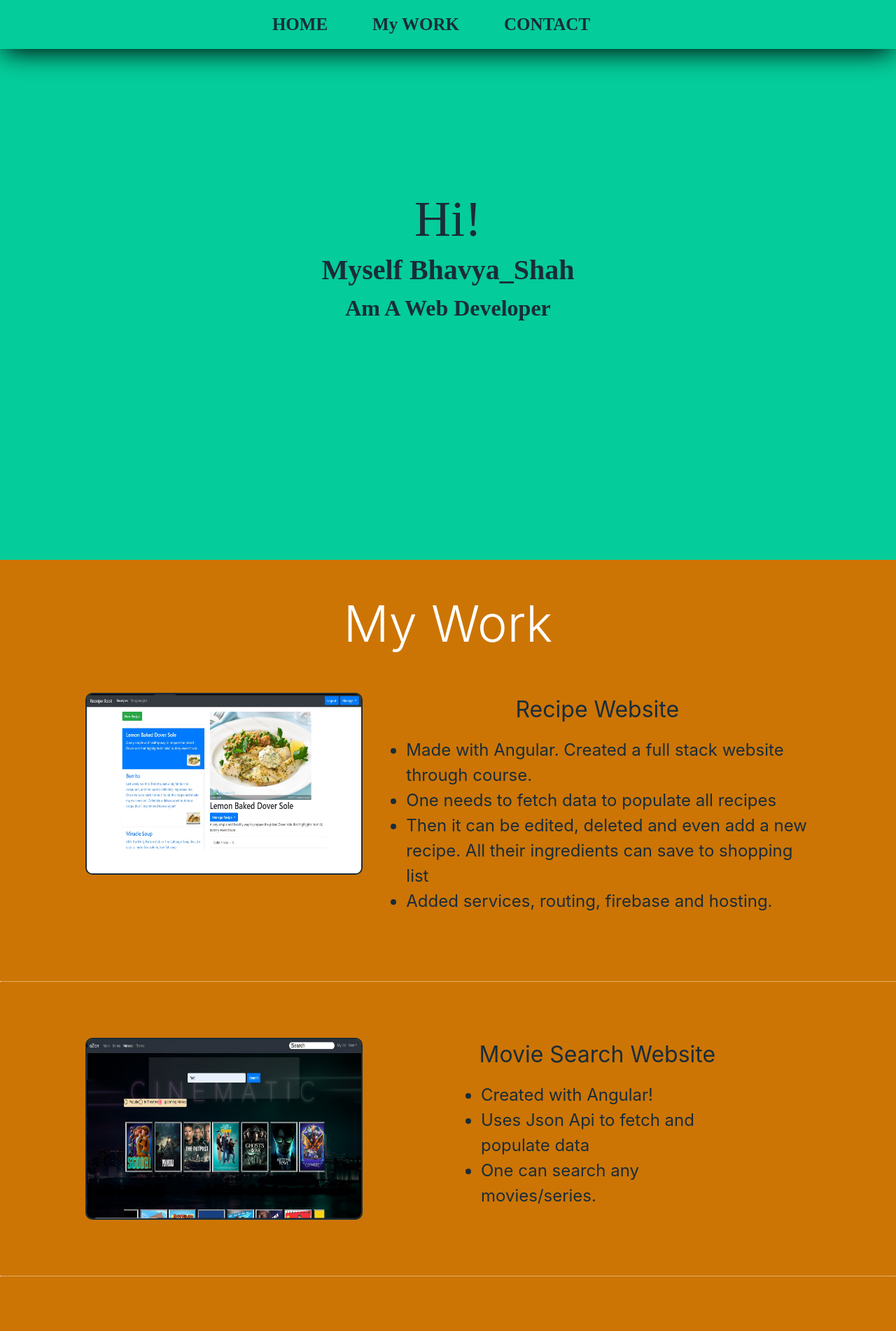
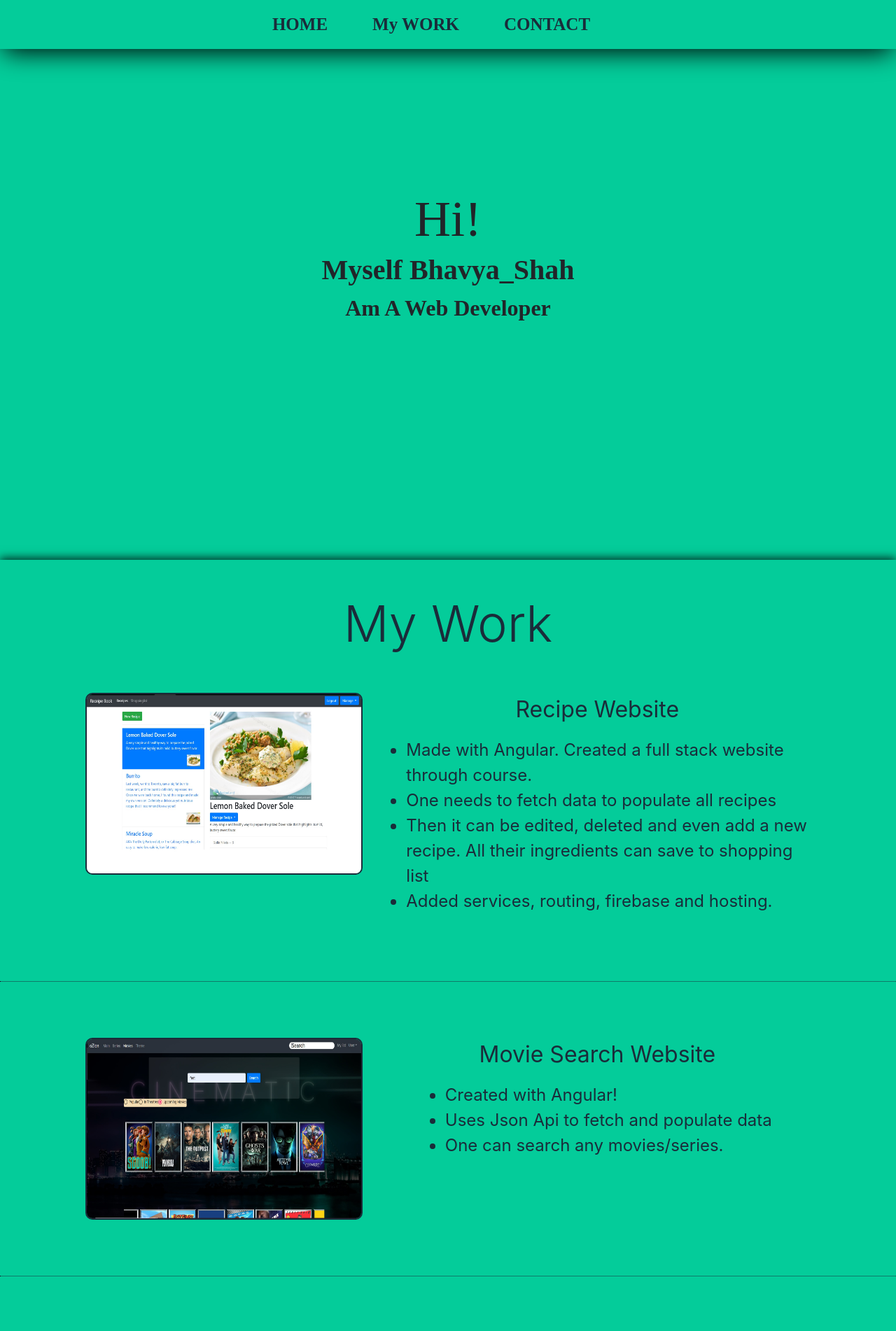
Before and after one commit to 13bhavya/duplicate-safe, a PHP site: page /index.html in a window 1280 px wide. Shown: the top 1902 px of the page at 70% size. Run offline with PHP 8.4, Linux system fonts and the light colour scheme; some libraries are stand-ins or nearby versions; some web fonts are replaced.

Commit message:
change of color and little modifications

```diff
--- a/index.html
+++ b/index.html
@@ -83,7 +83,7 @@
                         </a>
                     </section>
                 </div>
-                <div class="offset-lg-1 col-lg-4 offset-md-3 col-md-6 col-12">
+                <div class="offset-lg-0 col-lg-6 offset-md-2 col-md-8 col-12">
                     <section class="right-box">
                         <div class="content">
                             <a target="_blank" href="https://github.com/13bhavya/Movie-Website" class="title-box">Movie
@@ -125,10 +125,10 @@
                         </a>
                     </section>
                 </div>
-                <div class="offset-lg-1 col-lg-4 offset-md-3 col-md-6 col-12">
+                <div class="offset-lg-0 col-lg-6 offset-md-2 col-md-8 col-12">
                     <section class="right-box">
                         <div class="content">
-                            <a class="title-box">Tic Tac Toe game</a>
+                            <a class="title-box">Tic Tac Toe game</a><br>
                             <ul class="list-vertical mt-3">
                                 <li>Made with again React</li>
                                 <li>Yet another simple logic coding.</li>
@@ -160,7 +160,7 @@
                             <li>Bootstrap</li>
                             <li>Angular</li>
                             <li>Javascript</li>
-                            <li>jQuery</li>
+                            <li>Php</li>
                         </ul>
                     </div>
                     <div class="offset-lg-1 col-lg-4 offset-0 col-6">
--- a/style.css
+++ b/style.css
@@ -1,5 +1,8 @@
 :root {
     --nav-font: 25px;
+    --title-font: 2rem;
+    --title-two-font: 2.5rem;
+    --vertical-font: 1.5rem;
     background-color: black;
 }
 
@@ -159,7 +163,6 @@ a {
 }
 
 .title {
-    color: rgba(26, 44, 58);
     position: fixed;
     font-weight: 100;
     font-weight: bold;
@@ -216,7 +219,7 @@ a {
     left: 0;
     bottom: 0;
     height: 2px;
-    background-color: bisque;
+    background-color: grey;
     transition: width 0.6s ease;
 }
 
@@ -248,11 +251,12 @@ a {
     position: relative;
     min-height: 100vh;
     min-width: 100vw;
-    color: white;
+    color: rgb(26, 44, 58);
+    box-shadow: 0px -3px 12px 0px rgba(0, 0, 0, 0.75);
     background-position: center center;
     background-size: cover;
     background-attachment: fixed;
-    background-color: rgb(204, 117, 4);
+    background-color: rgb(4, 204, 154);
 }
 
 .left-box {
@@ -280,14 +284,15 @@ a {
 
 .title-box {
     position: relative;
-    color: rgba(26, 44, 58);
-    font-size: 2rem;
+    color: rgb(26, 44, 58);
+    padding-bottom: 5px;
+    font-size: var(--title-font);
     cursor: pointer;
     text-decoration: none !important;
 }
 
 .title-box:hover {
-    color: bisque;
+    color: grey;
     width: 100%;
 }
 
@@ -297,10 +302,9 @@ a {
     position: absolute;
     width: 0;
     left: 0;
-    bottom: -5%;
+    bottom: 0;
     height: 3px;
-    border-radius: 50%;
-    background-color: bisque;
+    background-color: grey;
     transition: width 0.6s ease;
 }
 
@@ -317,13 +321,13 @@ a {
 .row-content {
     padding-bottom: 5rem;
     margin-bottom: 5rem;
-    border-bottom: 1px dotted bisque;
+    border-bottom: 1px dotted rgb(26, 44, 58);
 }
 
 .list-vertical {
     display: inline-block;
     text-align: left;
-    font-size: 1.5rem;
+    font-size: var(--vertical-font);
     margin-left: 2rem;
 }
 
```
Also changed, not shown: other parts of style.css (+14 -13 lines), 1 other file.
